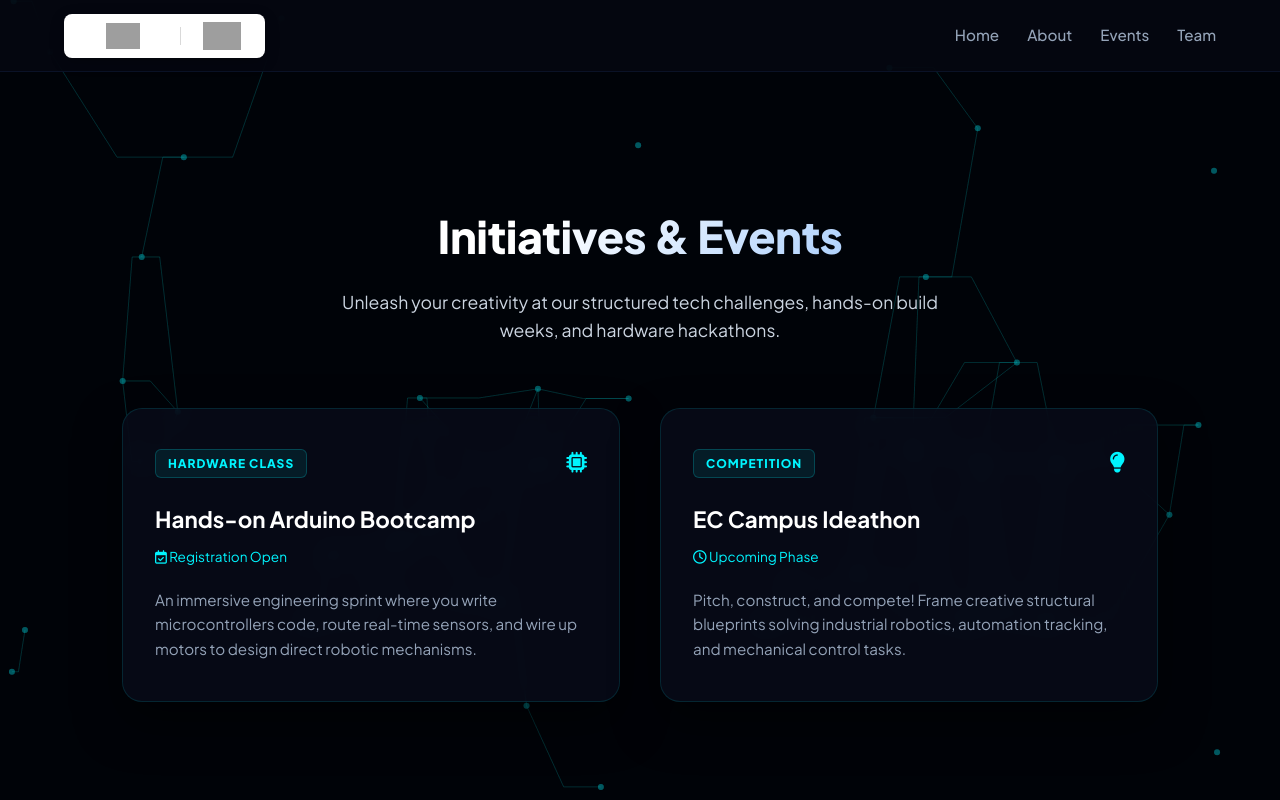
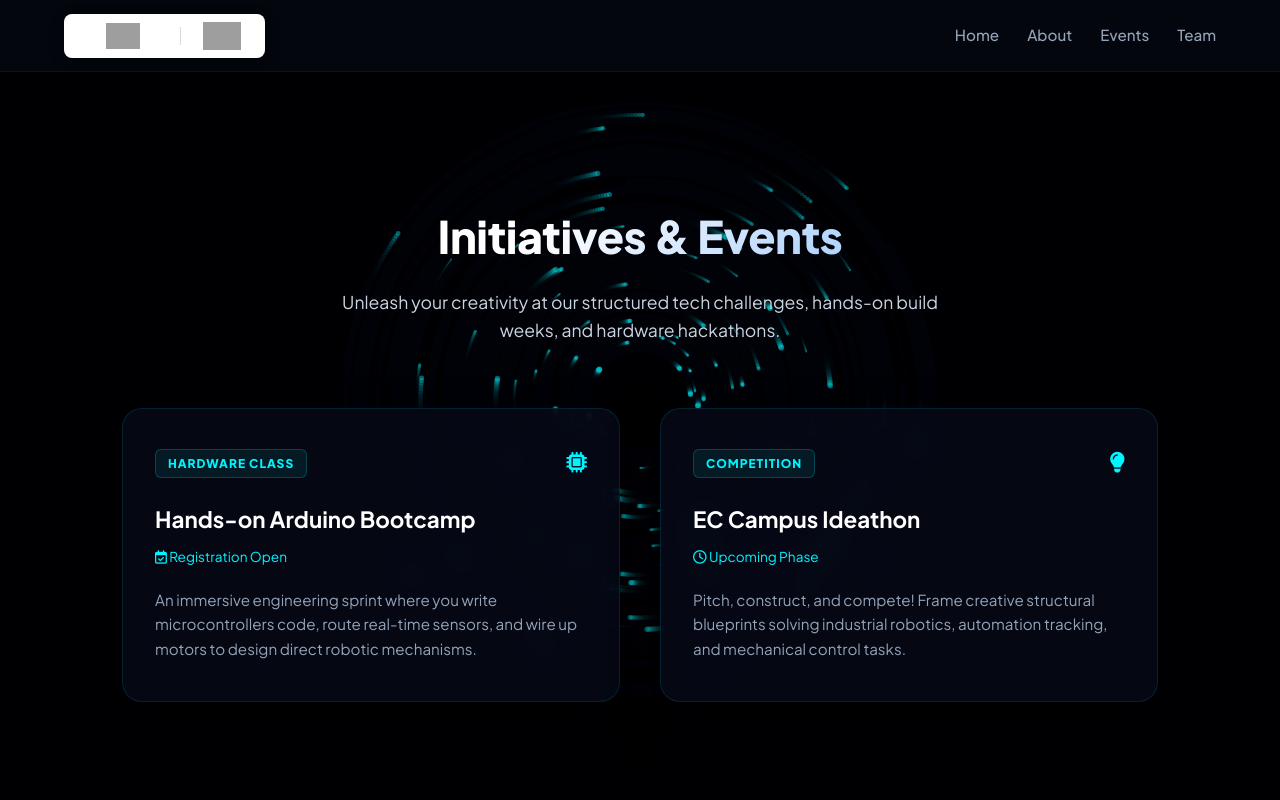
Before and after one commit to ModhakKGowda/ieee-ras-ec-site, a Flask app: page /events in a window 1280 px wide. Run offline with Flask 3, Linux system fonts and the light colour scheme; grey boxes are pictures that could not be loaded.

Commit message:
Update background styles and canvas animation logic

```diff
--- a/api/templates/events.html
+++ b/api/templates/events.html
@@ -13,7 +13,7 @@
             position: fixed;
             top: 0; left: 0; width: 100%; height: 100%;
             z-index: -1;
-            background: #04050d;
+            background: #030408;
         }
         .events-layout-box {
             max-width: 1100px;
@@ -24,17 +24,17 @@
             z-index: 2;
         }
         .event-card {
-            background: rgba(8, 12, 26, 0.8) !important;
-            border: 1px solid rgba(0, 245, 255, 0.12) !important;
+            background: rgba(6, 10, 23, 0.85) !important;
+            border: 1px solid rgba(0, 180, 216, 0.15) !important;
             box-shadow: 0 20px 45px rgba(0,0,0,0.5);
-            backdrop-filter: blur(10px);
+            backdrop-filter: blur(12px);
             border-radius: 20px !important;
             transition: all 0.4s cubic-bezier(0.16, 1, 0.3, 1) !important;
         }
         .event-card:hover {
             transform: translateY(-8px);
             border-color: #00f5ff !important;
-            box-shadow: 0 20px 45px rgba(0, 245, 255, 0.2) !important;
+            box-shadow: 0 20px 50px rgba(0, 245, 255, 0.18) !important;
         }
         .tech-tag {
             background: rgba(0, 245, 255, 0.08);
@@ -102,90 +102,53 @@
     <script>
         const canvas = document.getElementById('bg-canvas');
         const ctx = canvas.getContext('2d');
-        let pulses = [];
+        let particles = [];
+        let mouse = { x: -1000, y: -1000 };
 
-        function resize() {
-            canvas.width = window.innerWidth;
-            canvas.height = window.innerHeight;
-        }
+        function resize() { canvas.width = window.innerWidth; canvas.height = window.innerHeight; }
         window.addEventListener('resize', resize);
+        window.addEventListener('mousemove', (e) => { mouse.x = e.clientX; mouse.y = e.clientY; });
         resize();
 
-        // Spawn interactive signal pulses whenever mouse moves
-        window.addEventListener('mousemove', (e) => {
-            if (Math.random() < 0.15) {
-                pulses.push({
-                    x: e.clientX,
-                    y: e.clientY,
-                    dx: (Math.random() - 0.5) * 4,
-                    dy: (Math.random() - 0.5) * 4,
-                    life: 1.0,
-                    size: Math.random() * 2 + 1.5
-                });
-            }
-        });
-
-        // Static node points forming background motherboard circuit junctions
-        const junctions = [];
-        for (let i = 0; i < 40; i++) {
-            junctions.push({
-                x: Math.random() * window.innerWidth,
-                y: Math.random() * window.innerHeight
+        // Populate orbital particles
+        for(let i=0; i<120; i++) {
+            particles.push({
+                angle: Math.random() * Math.PI * 2,
+                radius: Math.random() * 250 + 50,
+                speed: Math.random() * 0.01 + 0.005,
+                size: Math.random() * 2 + 1
             });
         }
 
-        function animate() {
-            ctx.fillStyle = "rgba(4, 5, 13, 0.2)";
+        function drawVortex() {
+            ctx.fillStyle = 'rgba(3, 4, 8, 0.2)';
             ctx.fillRect(0, 0, canvas.width, canvas.height);
 
-            // Draw circuit lines connecting static junctions
-            ctx.lineWidth = 1;
-            ctx.strokeStyle = "rgba(0, 245, 255, 0.04)";
-            for (let i = 0; i < junctions.length; i++) {
-                for (let j = i + 1; j < junctions.length; j++) {
-                    const dist = Math.hypot(junctions[i].x - junctions[j].x, junctions[i].y - junctions[j].y);
-                    if (dist < 180) {
-                        ctx.beginPath();
-                        ctx.moveTo(junctions[i].x, junctions[i].y);
-                        // Make path look like angular PCB traces
-                        const midX = (junctions[i].x + junctions[j].x) / 2;
-                        ctx.lineTo(midX, junctions[i].y);
-                        ctx.lineTo(junctions[j].x, junctions[j].y);
-                        ctx.stroke();
-                    }
+            let centerX = canvas.width / 2;
+            let centerY = canvas.height / 2;
+
+            particles.forEach(p => {
+                p.angle += p.speed;
+                let targetX = centerX + Math.cos(p.angle) * p.radius;
+                let targetY = centerY + Math.sin(p.angle) * p.radius;
+
+                // Mouse cosmic magnetic distortion field
+                let mDist = Math.hypot(mouse.x - targetX, mouse.y - targetY);
+                if(mDist < 150) {
+                    let force = (150 - mDist) / 150;
+                    targetX += (mouse.x - targetX) * force * 0.4;
+                    targetY += (mouse.y - targetY) * force * 0.4;
                 }
-            }
 
-            // Draw circuit junction dots
-            junctions.forEach(node => {
-                ctx.fillStyle = "rgba(0, 245, 255, 0.1)";
+                ctx.fillStyle = 'rgba(0, 245, 255, 0.4)';
                 ctx.beginPath();
-                ctx.arc(node.x, node.y, 3, 0, Math.PI * 2);
+                ctx.arc(targetX, targetY, p.size, 0, Math.PI*2);
                 ctx.fill();
             });
 
-            // Update & draw interactive spark pulses
-            pulses.forEach((pulse, idx) => {
-                pulse.x += pulse.dx;
-                pulse.y += pulse.dy;
-                pulse.life -= 0.015;
-
-                ctx.shadowColor = "#00f5ff";
-                ctx.shadowBlur = 8;
-                ctx.fillStyle = `rgba(0, 245, 255, ${pulse.life})`;
-                ctx.beginPath();
-                ctx.arc(pulse.x, pulse.y, pulse.size, 0, Math.PI * 2);
-                ctx.fill();
-                ctx.shadowBlur = 0;
-
-                if (pulse.life <= 0) {
-                    pulses.splice(idx, 1);
-                }
-            });
-
-            requestAnimationFrame(animate);
+            requestAnimationFrame(drawVortex);
         }
-        animate();
+        drawVortex();
     </script>
 </body>
 </html>
```
